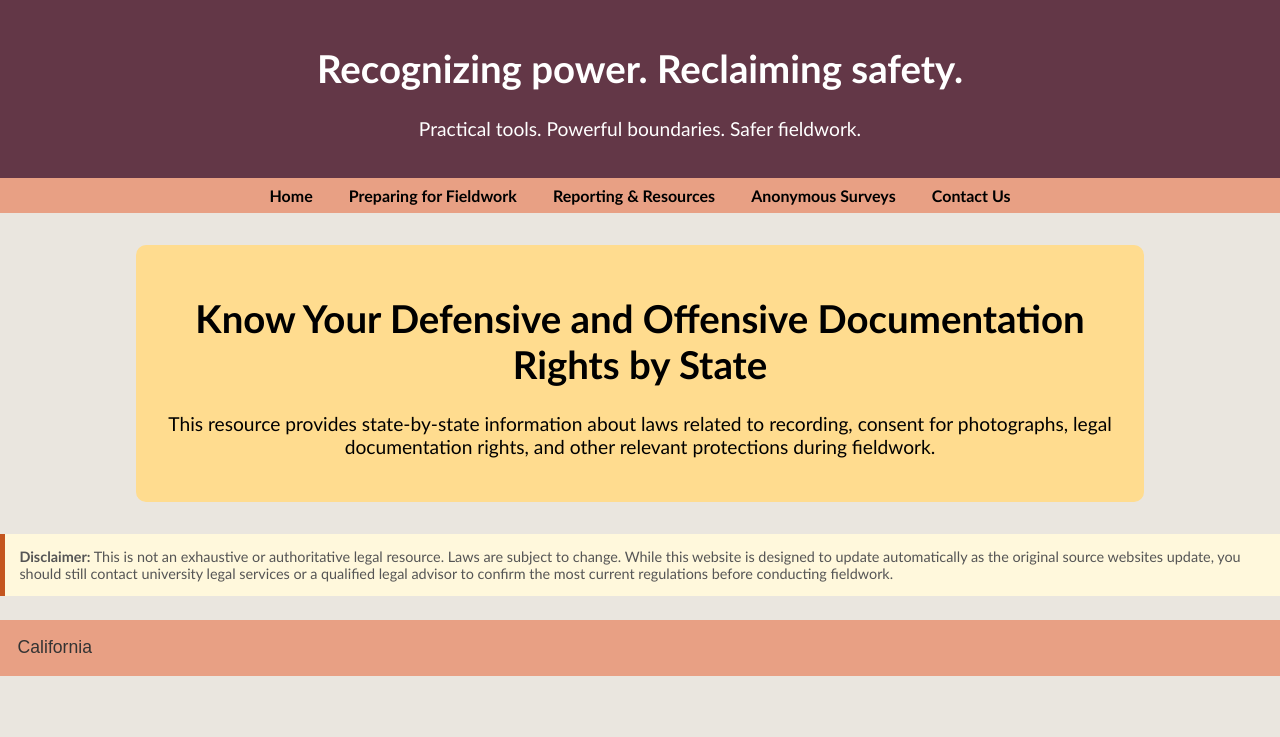
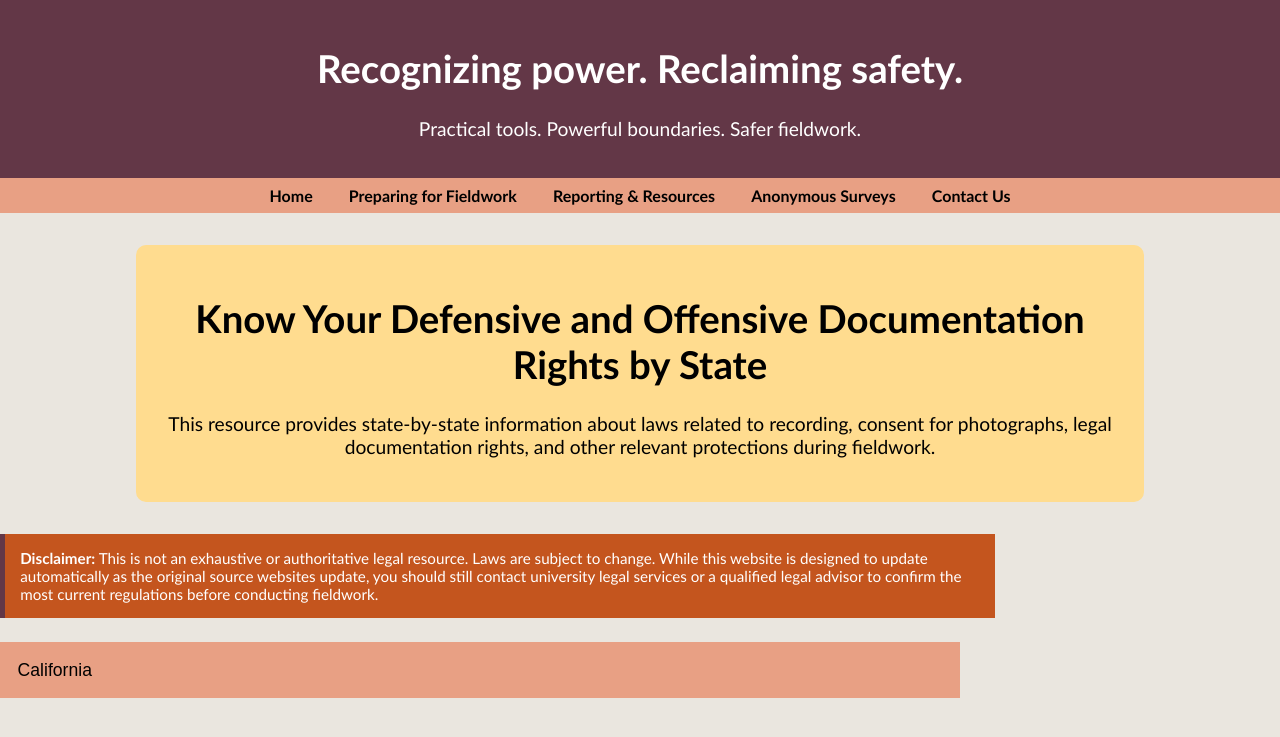
Before and after one commit to AnthroSafetyWarrior/GoldenTrowelProject, a Jekyll site: the page built from _pages/statelaw.html, in a window 1280 px wide. Shown: the top 737 px of the page. Built offline with Jekyll 4.4.1, drawn with Linux system fonts in a browser that asks for light colours.

Commit message:
updating state

```diff
--- a/_pages/statelaw.html
+++ b/_pages/statelaw.html
@@ -7,11 +7,11 @@
 <style>
   .accordion {
     background-color: #e8a084;
-    color: #333;
+    color: black;
     cursor: pointer;
     padding: 1em;
     margin-top: 0.5em;
-    width: 100%;
+    width: 75%;
     border: none;
     text-align: left;
     outline: none;
@@ -20,22 +20,22 @@
   }
 
   .accordion:hover {
-    background-color: #c4551e;
+    background-color: #633747ff;
     color: white;
   }
 
   .panel {
     padding: 0 1em;
     display: none;
-    background-color: #fff;
+    background-color: #eae6dfff;
     overflow: hidden;
-    border-left: 3px solid #633747;
-    border-right: 3px solid #633747;
-    border-bottom: 3px solid #633747;
+    border-left: 8px solid #e8a084;
+    border-right: 8px solid #e8a084;
+    border-bottom: 8px solid #e8a084;
   }
 
   table {
-    width: 100%;
+    width: 90%;
     border-collapse: collapse;
     margin-top: 1em;
   }
@@ -47,15 +47,16 @@
   }
 
   th {
-    background-color: #abc5a1;
+    background-color: #633747ff;
   }
 
   .disclaimer {
-    font-size: 0.9em;
-    color: #555;
-    background-color: #fff8dc;
+    font-size: 0.95em;
+    color: White;
+    background-color: #c4551eff;
     padding: 1em;
-    border-left: 5px solid #c4551e;
+    width: 75%;
+    border-left: 5px solid #633747ff;
     margin-bottom: 1em;
   }
 </style>
```
